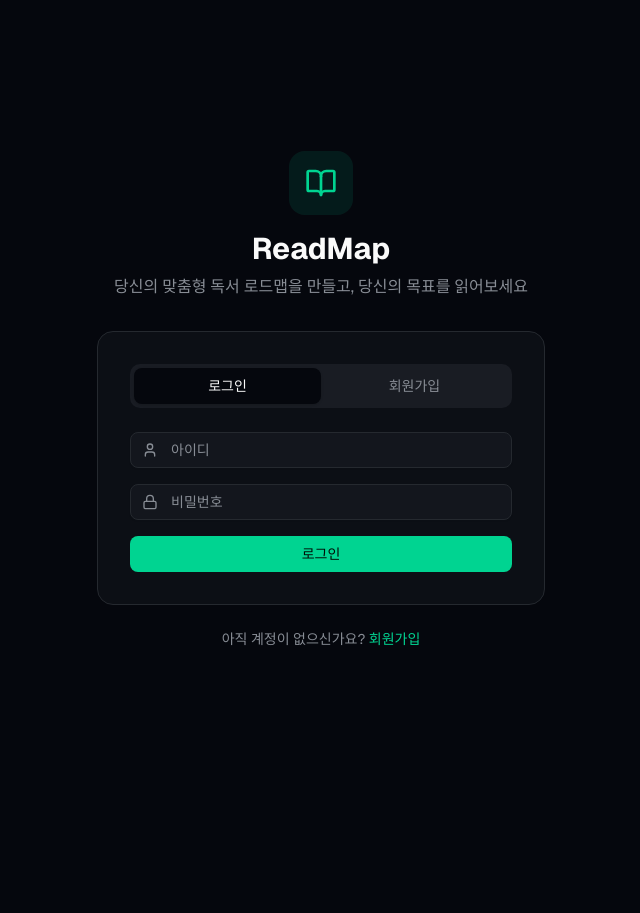
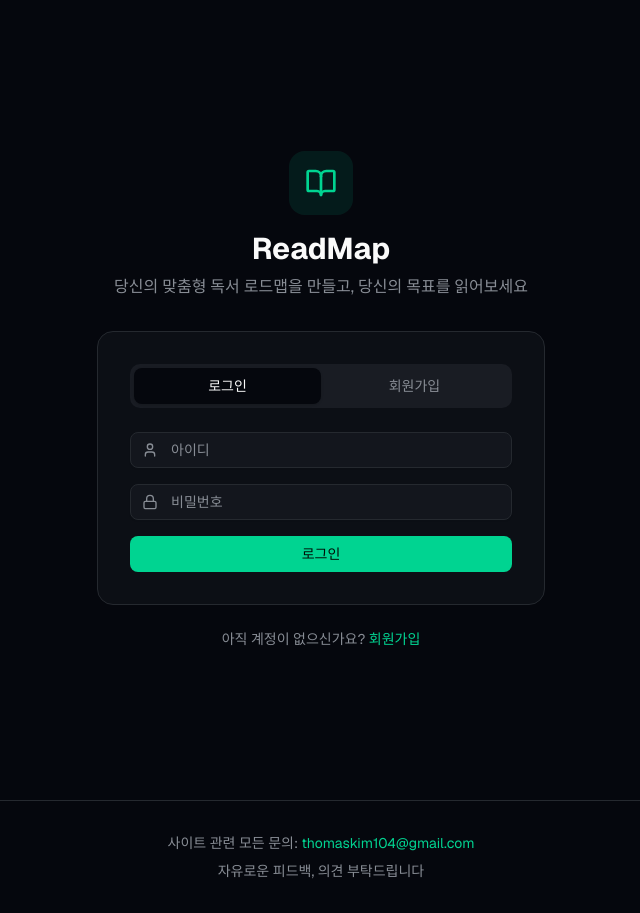
Before and after one commit to TaeHyungKim1114/ReadMap, a Next.js app: page / in a window 1280 px wide. Shown: the whole page, without its empty margins (319-959 px from the left). Before the commit the page ends 800 px from the top, so only its background shows below. Built offline with nearby package versions, Linux system fonts and the light colour scheme.

Commit message:
feat: move footer outside main for full-page display
Adjust layout to ensure footer appears below all page content

Co-authored-by: TaeHyung Kim <114808127+TaeHyungKim1114@users.noreply.github.com>

```diff
--- a/app/layout.tsx
+++ b/app/layout.tsx
@@ -37,8 +37,23 @@ export default function RootLayout({
 }>) {
   return (
     <html lang="ko" className="dark bg-background">
-      <body className="font-sans antialiased bg-background">
-        {children}
+      <body className="font-sans antialiased bg-background min-h-screen flex flex-col">
+        <div className="flex-1">
+          {children}
+        </div>
+        <footer className="border-t border-border py-8 text-center bg-background">
+          <div className="space-y-2">
+            <p className="text-sm text-muted-foreground">
+              사이트 관련 모든 문의:{' '}
+              <a href="mailto:thomaskim104@gmail.com" className="text-primary hover:underline">
+                thomaskim104@gmail.com
+              </a>
+            </p>
+            <p className="text-sm text-muted-foreground">
+              자유로운 피드백, 의견 부탁드립니다
+            </p>
+          </div>
+        </footer>
         <Toaster />
         {process.env.NODE_ENV === 'production' && <Analytics />}
       </body>
--- a/app/page.tsx
+++ b/app/page.tsx
@@ -897,20 +897,6 @@ function MainApp() {
         userName={user.nickname}
       />
 
-      {/* Footer */}
-      <footer className="mt-12 border-t border-border py-8 text-center">
-        <div className="space-y-2">
-          <p className="text-sm text-muted-foreground">
-            사이트 관련 모든 문의:{' '}
-            <a href="mailto:thomaskim104@gmail.com" className="text-primary hover:underline">
-              thomaskim104@gmail.com
-            </a>
-          </p>
-          <p className="text-sm text-muted-foreground">
-            자유로운 피드백, 의견 부탁드립니다
-          </p>
-        </div>
-      </footer>
     </div>
   )
 }
```
